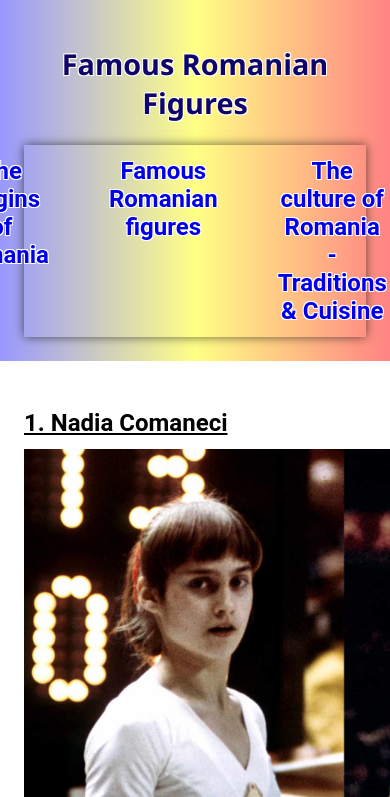
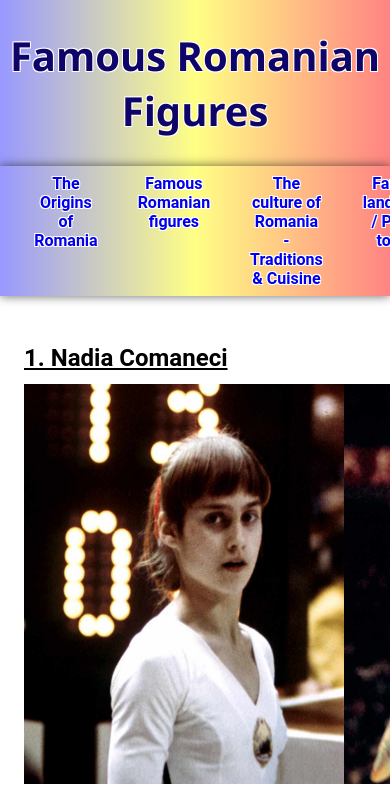
Before and after one commit to daleksandra97/Explore-Romania, a plain HTML site: page figures.html in a window 390 px wide. Shown: the top 797 px of the page. Drawn offline with Linux system fonts and the light colour scheme.

Commit message:
Restoring web version

```diff
--- a/styles.css
+++ b/styles.css
@@ -16,41 +16,6 @@ header {
     1px -1px 0 rgb(255, 253, 253),
     -1px 1px 0 rgb(255, 255, 255),
     1px 1px 0 rgb(255, 255, 255);
-}
-@media screen and (max-width: 768px) {
-  header {
-    padding: 1em; /* Reducing mobile padding */
-    font-size: 1.5em; /* Adjust mobile font-size */
-  }
-
-  header h1 {
-    font-size: 1.2em; /* Adjust mobile title size */
-  }
-
-  /* Resize mobile images */
-  img {
-    width: 100%; /* Images will occupy the container width */
-    height: auto; /* Keeps the correct image proportions */
-    object-fit: cover; /* Ensures that the picture fits perfectly */
-  }
-}
-
-@media screen and (min-width: 769px) and (max-width: 1024px) {
-  body {
-    font-size: 18px;
-  }
-  header {
-    font-size: 1.5em;
-  }
-}
-
-@media screen and (min-width: 1025px) {
-  body {
-    font-size: 20px;
-  }
-  header {
-    font-size: 2em;
-  }
 }
 
 .homeimg {
```
